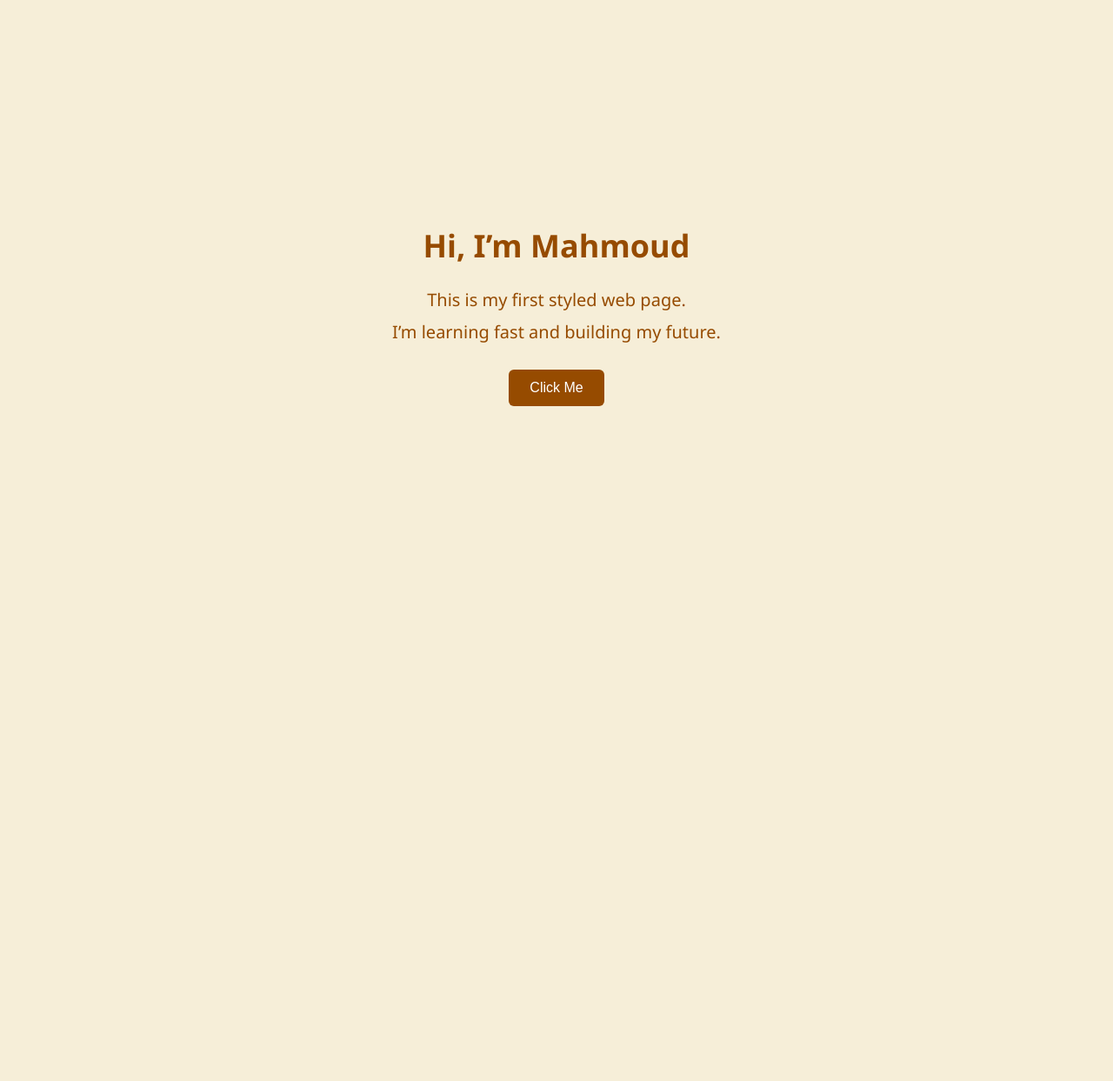
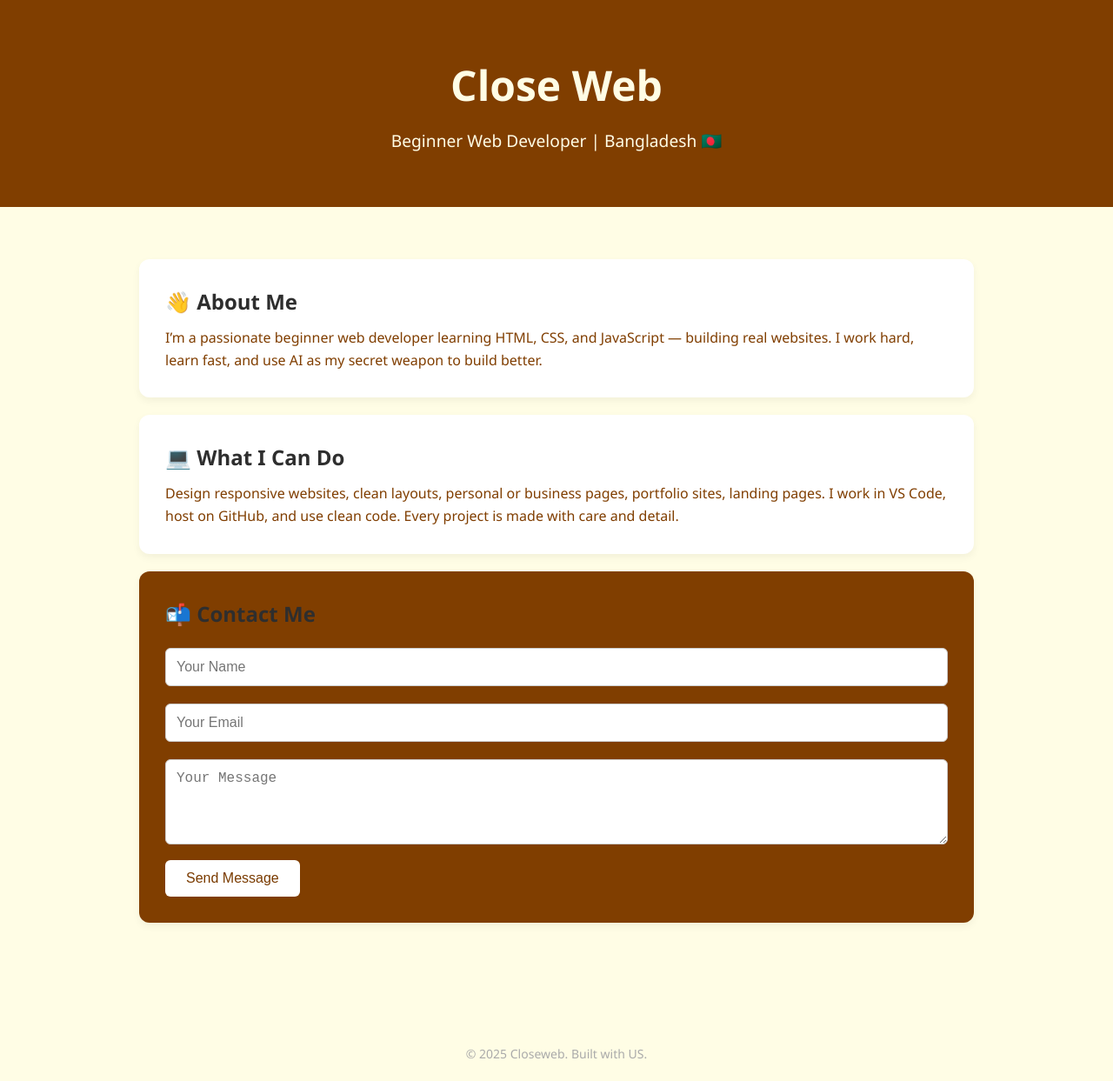
Before and after one commit to Mahmoud0211/my-first-website-, a plain HTML site: page index.html in a window 1280 px wide. Shown: the whole page at 87% size. Before the commit the page ends 800 px from the top, so only its background shows below. Drawn offline with Linux system fonts and the light colour scheme.

Commit message:
index.html

```diff
--- a/index.html
+++ b/index.html
@@ -1,44 +1,188 @@
-<html><head>
-  <title>Mine Buccal | Styled Page</title>
+<!DOCTYPE html>
+<!-- saved from url=(0033)http://127.0.0.1:5500/inbox2.html -->
+<html lang="en"><head><meta http-equiv="Content-Type" content="text/html; charset=UTF-8">
+
+  <meta name="viewport" content="width=device-width, initial-scale=1.0">
+  <title>Mine Buccal | Web Developer</title>
   <style>
-    body {
-      background-color: #F6EED8;
-      font-family: 'Segoe UI', sans-serif;
-      color: #964B00;
-      text-align: center;
-      padding-top: 250px;
+    * {
+      margin: 0;
+      padding: 0;
+      box-sizing: border-box;
     }
 
-    h1 {
-      color: #964B00;
-      font-size: 36px;
+    body {
+      font-family: 'Segoe UI', sans-serif;
+      background: #fffde5;
+      color: #000000;
+      line-height: 1.6;
     }
 
-    p {
-      font-size: 20px;
+    header {
+      background-color: #803e00;
+      color: #fffde5;
+      padding: 60px 20px;
+      text-align: center;
+    }
+
+    header h1 {
+      font-size: 3rem;
+      margin-bottom: 10px;
+    }
+
+    header p {
+      font-size: 1.2rem;
+      color: #fffde5;
+    }
+
+    section {
+      padding: 40px 20px;
+      max-width: 1000px;
+      margin: auto;
+    }
+
+    .card {
+      background: #fff;
+      padding: 30px;
+      margin: 20px 0;
+      border-radius: 12px;
+      box-shadow: 0 4px 10px rgba(0,0,0,0.05);
+      transition: transform 0.3s ease, box-shadow 0.3s ease;
+    }
+
+    .card:hover {
+      transform: translateY(-5px);
+      box-shadow: 0 8px 20px rgba(0,0,0,0.1);
+    }
+
+    .card h2 {
+      color: #2e2e2e;
+      margin-bottom: 10px;
+    }
+
+    .card p {
+      font-size: 1rem;
+      color: #803e00;
+    }
+
+    .contact-form {
+      background: #803e00;
+      padding: 30px;
+      border-radius: 12px;
+    }
+
+    input, textarea {
+      width: 100%;
+      padding: 12px;
       margin: 10px 0;
+      font-size: 16px;
+      border: 1px solid #ccc;
+      border-radius: 6px;
     }
 
     button {
-      background-color: #964B00;
-      color: rgb(255, 255, 255);
+      background-color: #ffffff;
+      color: #7a3b00;
       border: none;
       padding: 12px 24px;
       font-size: 16px;
       border-radius: 6px;
       cursor: pointer;
-      margin-top: 20px;
     }
 
     button:hover {
-      background-color: #ffffff;
+      background-color: #ffffff88;
+    }
+
+    footer {
+      text-align: center;
+      font-size: 14px;
+      color: #aaa;
+      margin-top: 60px;
+      padding: 20px;
+    }
+
+    @media (max-width: 600px) {
+      header h1 {
+        font-size: 2rem;
+      }
+
+      .card, .contact-form {
+        padding: 20px;
+      }
     }
   </style>
 </head>
 <body>
-  <h1>Hi, I’m Mahmoud</h1>
-  <p>This is my first styled web page.</p>
-  <p>I’m learning fast and building my future.</p>
-  <button>Click Me</button>
+
+  <header>
+    <h1>Close Web</h1>
+    <p>Beginner Web Developer | Bangladesh 🇧🇩</p>
+  </header>
+
+  <section>
+    <div class="card">
+      <h2>👋 About Me</h2>
+      <p>I’m a passionate beginner web developer learning HTML, CSS, and JavaScript — building real websites. I work hard, learn fast, and use AI as my secret weapon to build better.</p>
+    </div>
+
+    <div class="card">
+      <h2>💻 What I Can Do</h2>
+      <p>Design responsive websites, clean layouts, personal or business pages, portfolio sites, landing pages. I work in VS Code, host on GitHub, and use clean code. Every project is made with care and detail.</p>
+    </div>
+
+    <div class="card contact-form">
+      <h2>📬 Contact Me</h2>
+      <form>
+        <input type="text" placeholder="Your Name" required="">
+        <input type="email" placeholder="Your Email" required="">
+        <textarea rows="4" placeholder="Your Message" required=""></textarea>
+        <button type="submit">Send Message</button>
+      </form>
+    </div>
+  </section>
+
+  <footer>
+    © 2025 Closeweb. Built with US.
+  </footer>
+
+<!-- Code injected by live-server -->
+<script>
+	// <![CDATA[  <-- For SVG support
+	if ('WebSocket' in window) {
+		(function () {
+			function refreshCSS() {
+				var sheets = [].slice.call(document.getElementsByTagName("link"));
+				var head = document.getElementsByTagName("head")[0];
+				for (var i = 0; i < sheets.length; ++i) {
+					var elem = sheets[i];
+					var parent = elem.parentElement || head;
+					parent.removeChild(elem);
+					var rel = elem.rel;
+					if (elem.href && typeof rel != "string" || rel.length == 0 || rel.toLowerCase() == "stylesheet") {
+						var url = elem.href.replace(/(&|\?)_cacheOverride=\d+/, '');
+						elem.href = url + (url.indexOf('?') >= 0 ? '&' : '?') + '_cacheOverride=' + (new Date().valueOf());
+					}
+					parent.appendChild(elem);
+				}
+			}
+			var protocol = window.location.protocol === 'http:' ? 'ws://' : 'wss://';
+			var address = protocol + window.location.host + window.location.pathname + '/ws';
+			var socket = new WebSocket(address);
+			socket.onmessage = function (msg) {
+				if (msg.data == 'reload') window.location.reload();
+				else if (msg.data == 'refreshcss') refreshCSS();
+			};
+			if (sessionStorage && !sessionStorage.getItem('IsThisFirstTime_Log_From_LiveServer')) {
+				console.log('Live reload enabled.');
+				sessionStorage.setItem('IsThisFirstTime_Log_From_LiveServer', true);
+			}
+		})();
+	}
+	else {
+		console.error('Upgrade your browser. This Browser is NOT supported WebSocket for Live-Reloading.');
+	}
+	// ]]>
+</script>
 
 </body></html>
```
